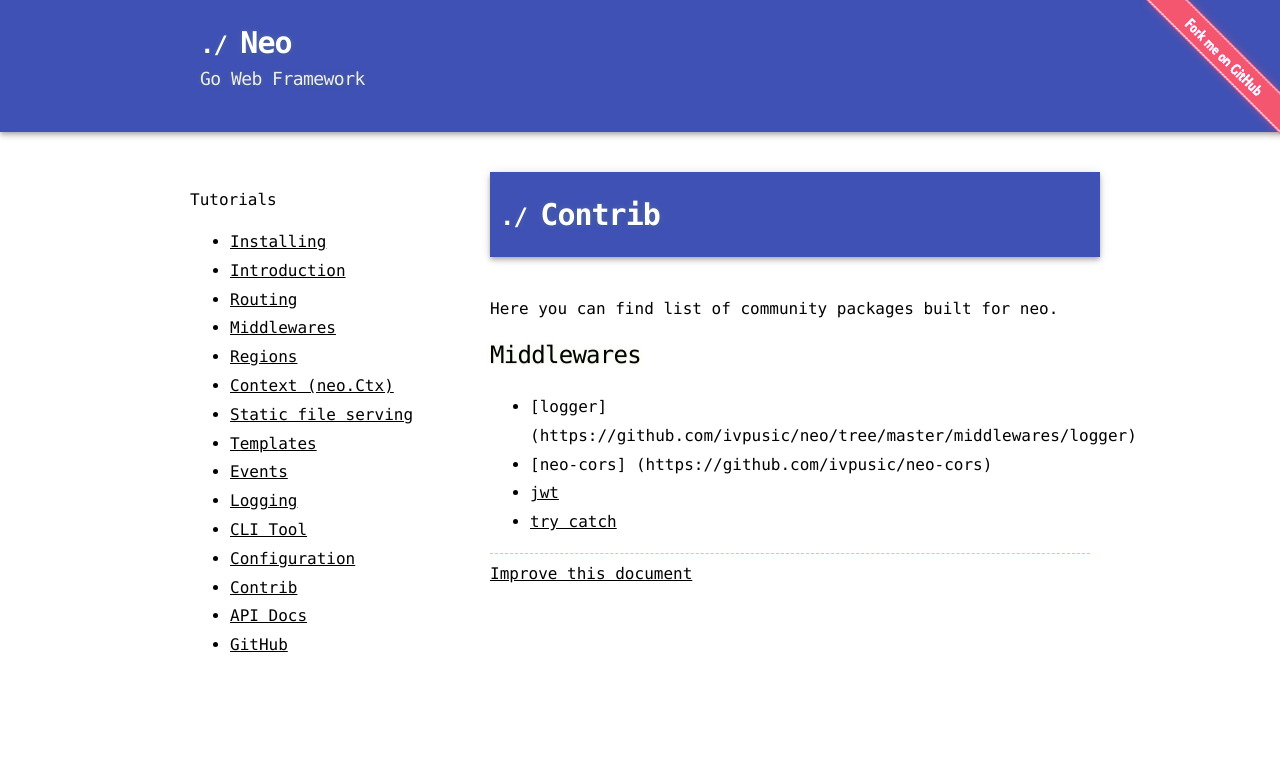
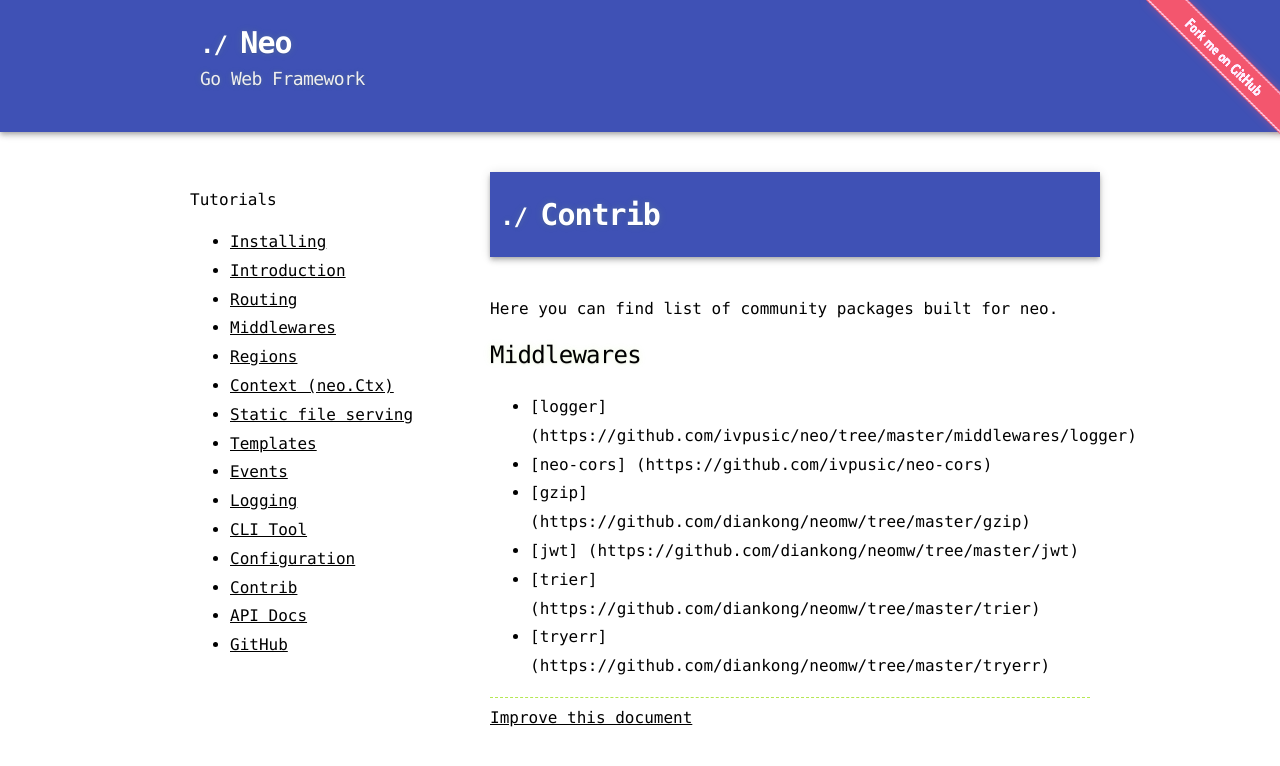
Before and after one commit to ivpusic/neo, a Jekyll site: the page built from _posts/2015-01-23-contrib.md, in a window 1280 px wide. Shown: the top 766 px of the page. Built offline with Jekyll 4.4.1, drawn with Linux system fonts in a browser that asks for light colours; nearby versions of some CDN libraries; Markdown is read by kramdown in place of the engine named in the settings.

Commit message:
Update 2015-01-23-contrib.md

```diff
--- a/_posts/2015-01-23-contrib.md
+++ b/_posts/2015-01-23-contrib.md
@@ -11,5 +11,7 @@
 
 - [logger] (https://github.com/ivpusic/neo/tree/master/middlewares/logger)
 - [neo-cors] (https://github.com/ivpusic/neo-cors)
-- [jwt](https://github.com/diankong/neomw/tree/master/jwt)
-- [try catch](https://github.com/diankong/neomw/tree/master/trier)
+- [gzip] (https://github.com/diankong/neomw/tree/master/gzip)
+- [jwt] (https://github.com/diankong/neomw/tree/master/jwt)
+- [trier] (https://github.com/diankong/neomw/tree/master/trier)
+- [tryerr] (https://github.com/diankong/neomw/tree/master/tryerr)
```
